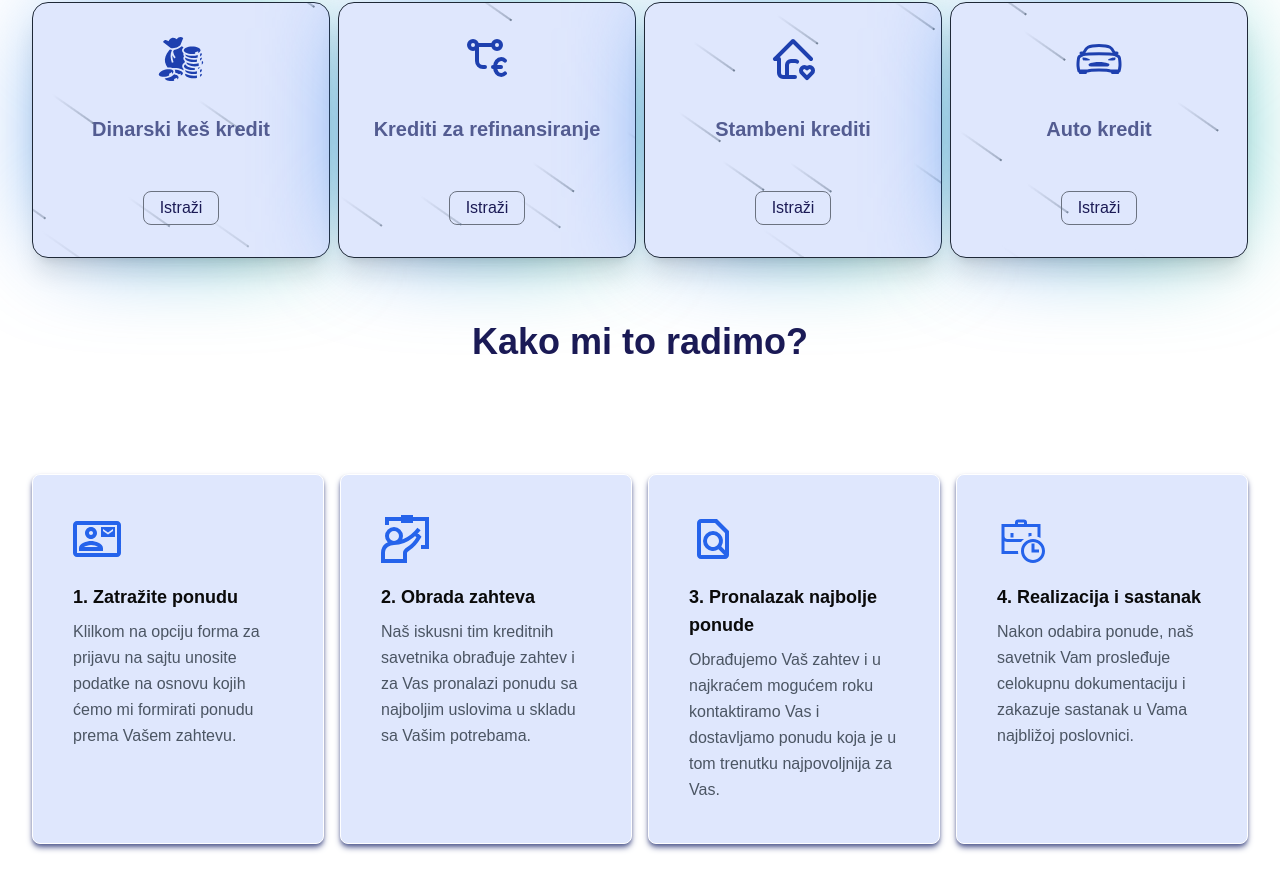
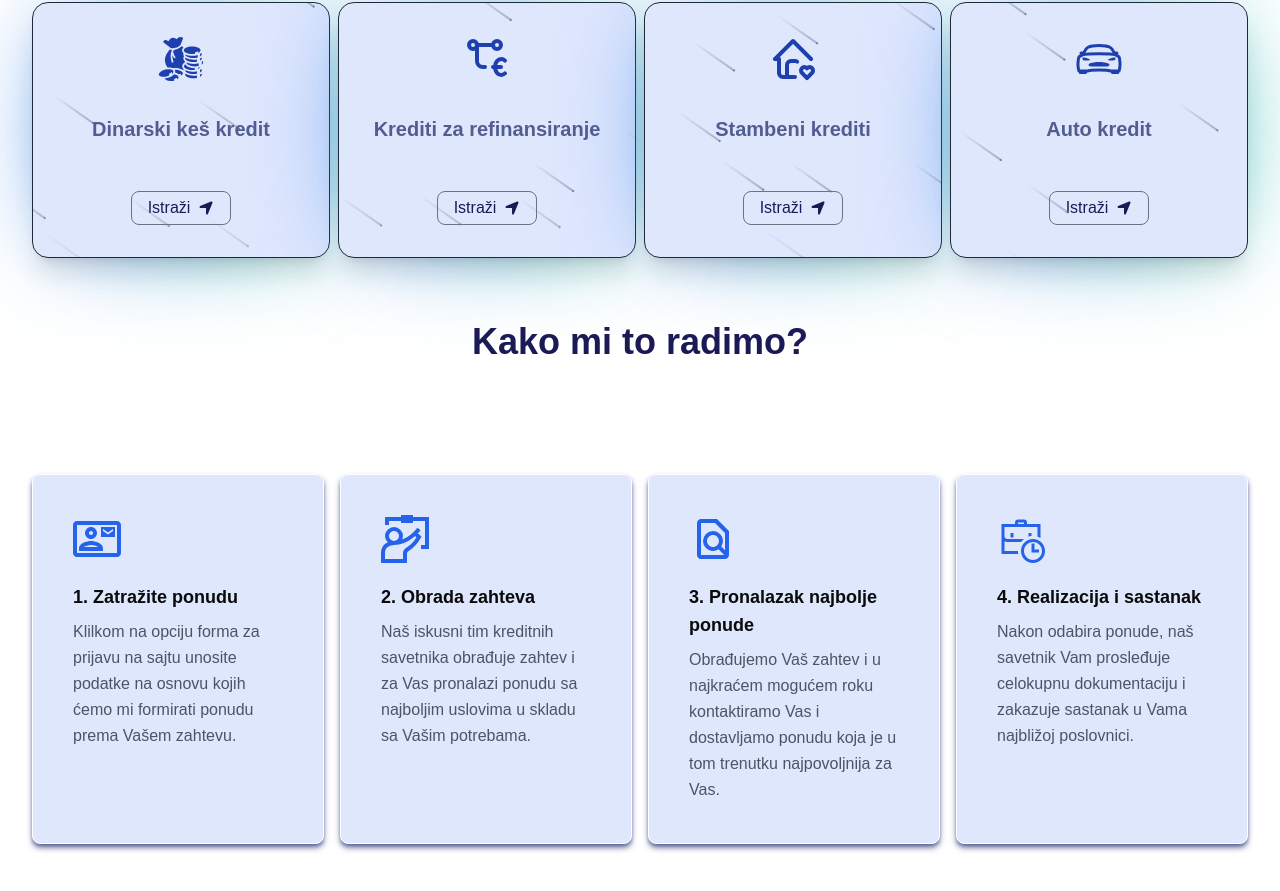
Before and after one commit to darkohedgehog/kreditni-savetnik, a Next.js app: page / in a window 1280 px wide. Shown: the part 2451-3342 px from the top of the page. Built offline with nearby package versions, Linux system fonts and the light colour scheme.

Commit message:
"Added FaLocationArrow icon to button in MeteorsBox component and modified button styles"

```diff
--- a/src/components/home/MeteorsBox.tsx
+++ b/src/components/home/MeteorsBox.tsx
@@ -1,6 +1,7 @@
 import React, { ReactElement } from "react";
 import { Meteors } from "../ui/meteors";
 import Link from "next/link";
+import { FaLocationArrow } from "react-icons/fa6";
 
 
 // Definišemo tipove za props
@@ -26,9 +27,10 @@ export function MeteorsBox({ title, icon, buttonText, buttonLink }: MeteorsBoxPr
         </h1>
         <Link
         href={buttonLink}>
-        <button className="border px-4 py-1 rounded-lg border-gray-500 text-purple dark:text-accentwhite">
-          {buttonText}
-        </button>
+        <button className="border px-4 py-1 rounded-lg border-gray-500 text-purple dark:text-accentwhite flex items-center justify-center gap-2 transform transition-transform duration-200 hover:scale-105">
+        {buttonText}
+        <FaLocationArrow />
+       </button>
         </Link>
 
         {/* Meteor effect */}
```
